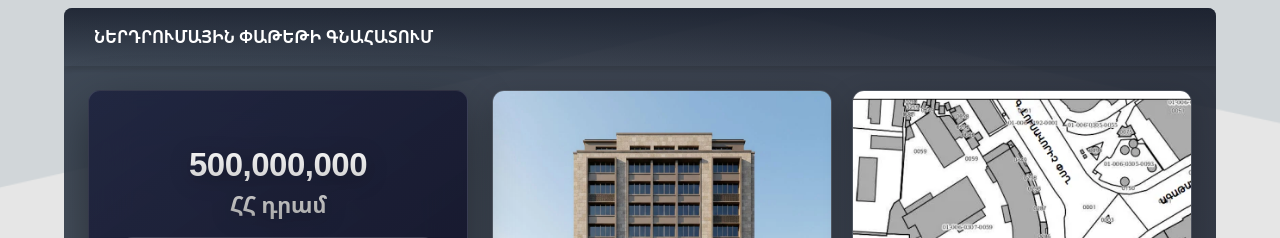
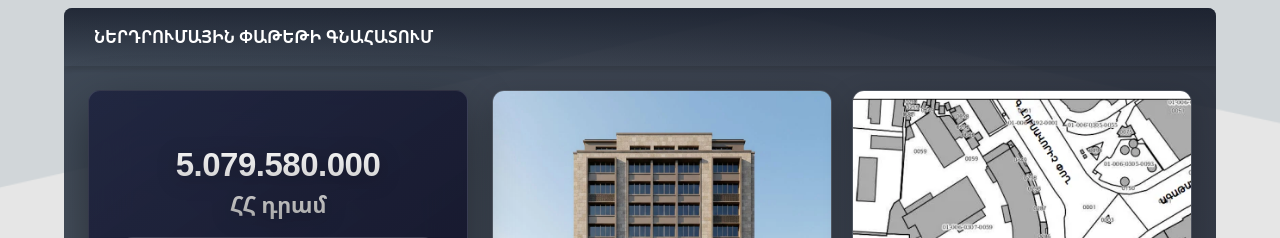
Before and after one commit to ScriptForgeCraft/PROSPECT-24-Arshakunyac, a website built with Vite: page index.html in a window 1280 px wide. Shown: the part 2100-2338 px from the top of the page. Built offline with nearby package versions, Linux system fonts and the light colour scheme.

Commit message:
change price value

```diff
--- a/index.html
+++ b/index.html
@@ -397,7 +397,7 @@
             <div class="valuation-content">
                 <div class="price-box">
                     <div class="price-value">
-                        <p>500,000,000 </p>
+                        <p>5.079.580.000</p>
                         <p class="currency">ՀՀ դրամ</p>
                     </div>
                     <div class="doc-row">
```
